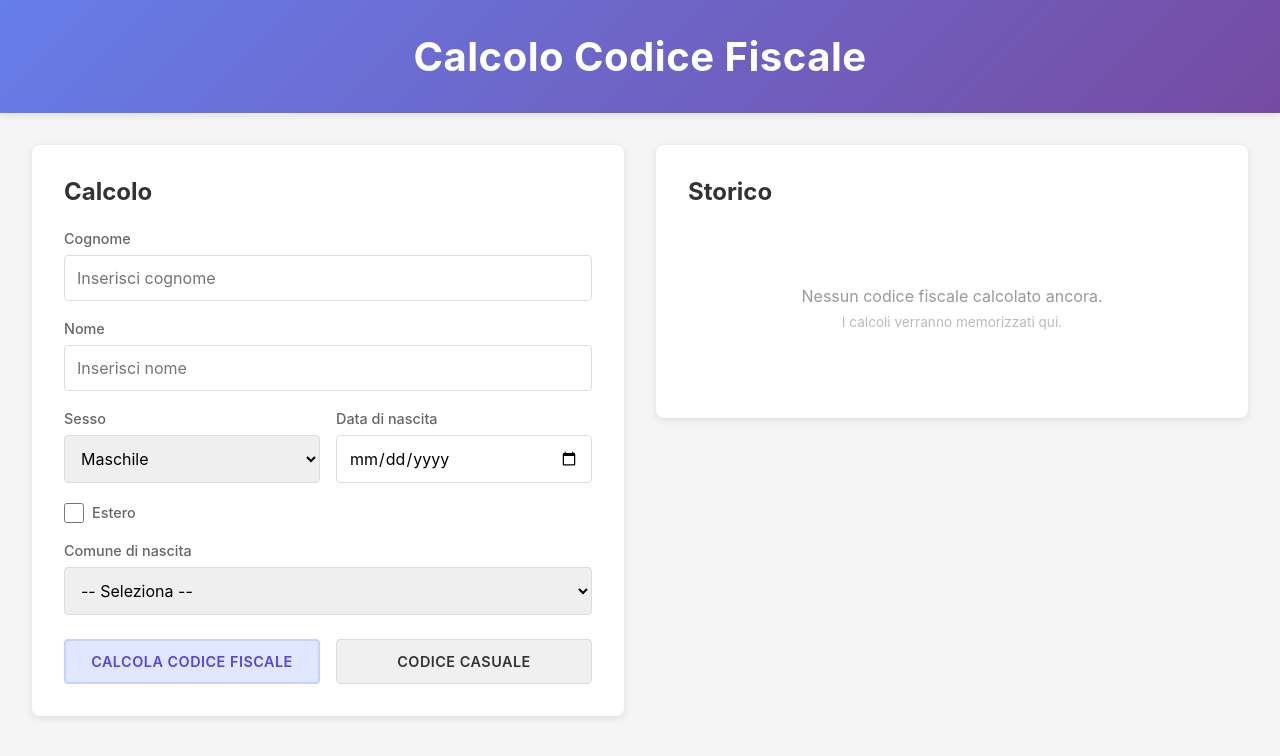
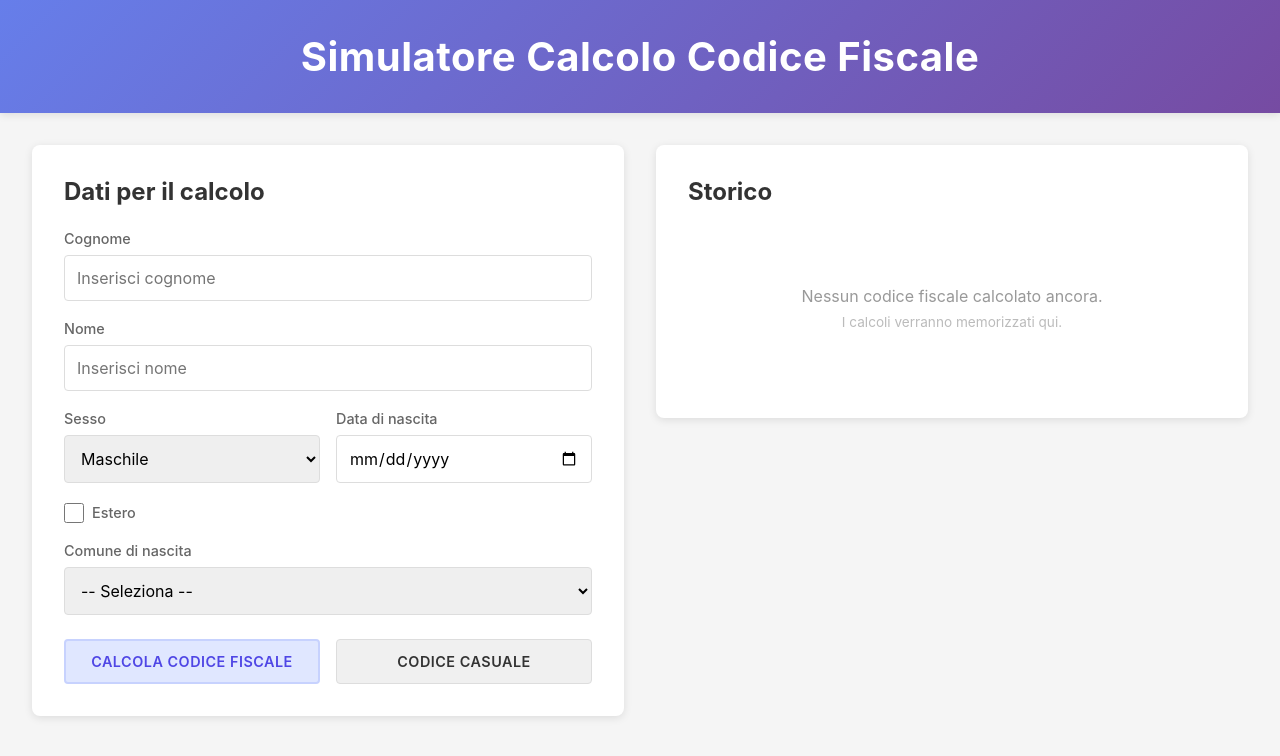
Before and after one commit to msaladini/SimulatoreCodiceFiscale, a React (Vite) app: page / in a window 1280 px wide. Shown: the top 756 px of the page. Built offline with nearby package versions, Linux system fonts and the light colour scheme.

Commit message:
Modificato il titolo

```diff
--- a/src/App.jsx
+++ b/src/App.jsx
@@ -18,7 +18,7 @@ function App() {
   return (
     <div className="app-wrapper">
       <header className="app-header">
-        <h1>Calcolo Codice Fiscale</h1>
+        <h1>Simulatore Calcolo Codice Fiscale</h1>
       </header>
 
       <main className="app-main">
--- a/src/components/Form.jsx
+++ b/src/components/Form.jsx
@@ -160,7 +160,7 @@ export default function Form({ onCalcolo, recentCalculations, initialData }) {
 
   return (
     <div className="form-container">
-      <h2>Calcolo</h2>
+      <h2>Dati per il calcolo</h2>
 
       <div className="form-group">
         <label htmlFor="cognome">Cognome</label>
```
